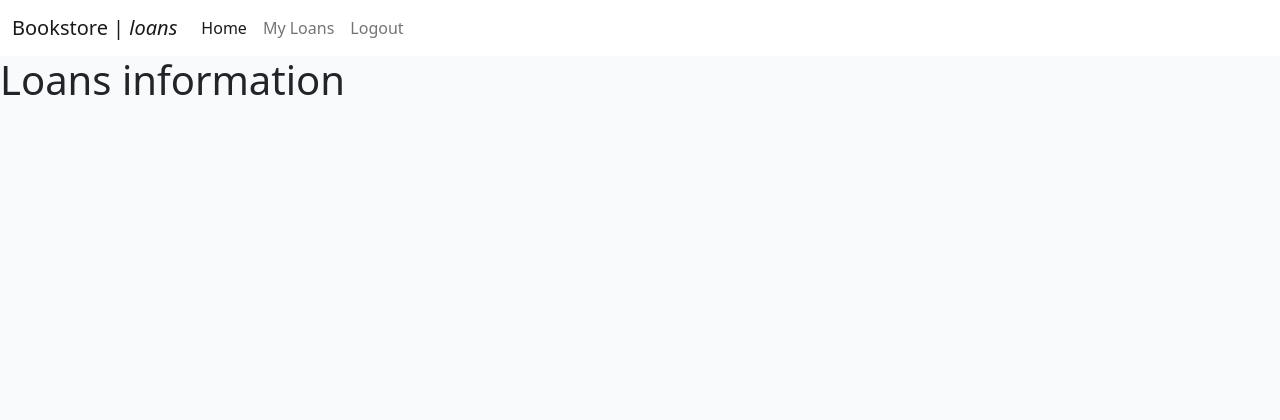
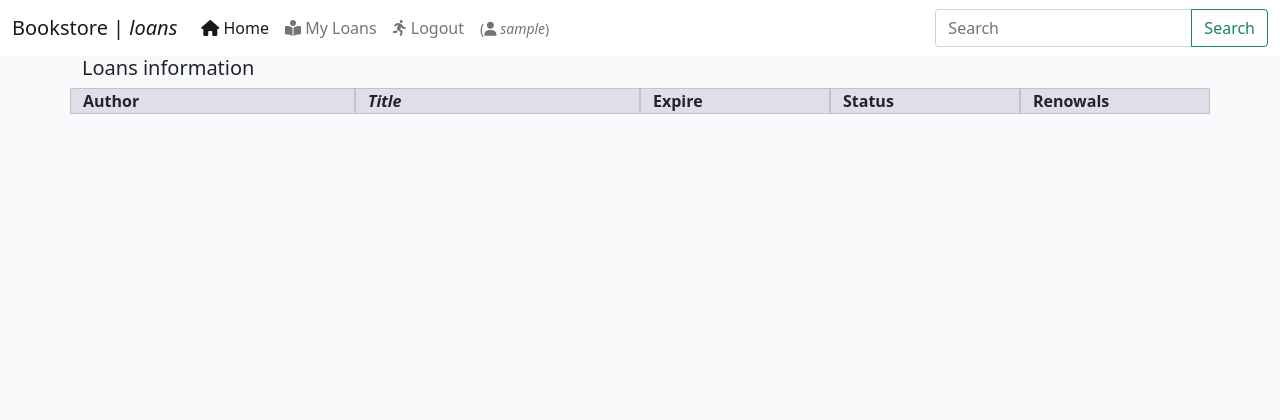
Before and after one commit to patchamama/Bookstore-loans, a Django app: page /loans/ in a window 1280 px wide. Shown: the top 420 px of the page. Run offline with Django 3.2, Linux system fonts and the light colour scheme; the visitor is signed in with stand-in values (Sample User, id 1); data that the repository does not hold is empty; some libraries are stand-ins or nearby versions.

Commit message:
+Section of Loans Information, menu Icons and more details info en book detail

```diff
--- a/loans/views.py
+++ b/loans/views.py
@@ -17,6 +17,7 @@ class BookDetail(View):
         queryset = Book.objects
         book = get_object_or_404(queryset, slug=slug)
         comments = book.book_comments.filter(approved=True).order_by("-created_on")
+        loans = book.book_loans.filter(user=request.user, status__lt=3).order_by("-created_on")
 
         return render(
             request,
@@ -24,6 +25,7 @@ class BookDetail(View):
             {
                 "book": book,
                 "comments": comments,
+                "loans": loans,
                 "commented": False,
                 "comment_form": CommentForm()
             },
@@ -33,6 +35,7 @@ class BookDetail(View):
         queryset = Book.objects
         book = get_object_or_404(queryset, slug=slug)
         comments = book.book_comments.filter(approved=True).order_by("-created_on")
+
 
         comment_form = CommentForm(data=request.POST)
         if comment_form.is_valid():
@@ -66,4 +69,4 @@ class LoanDetail(generic.ListView):
     def get_queryset(self):
         return Loan.objects.filter(
             user=self.request.user
-        ).order_by('-created_on')
+        ).order_by('-expire', 'status')
--- a/static/css/style.css
+++ b/static/css/style.css
@@ -4,6 +4,24 @@ body {
 
 .italic {
     font-style: italic;
+}
+
+.even {
+	background-color: rgba(86,61,124,.15);
+}
+
+.bold {
+    font-weight: 600;
+}
+
+.borders {
+    border: 1px solid rgba(86,61,124,.2);
+}
+
+.font-16 {
+    font-size: 16px;
+    padding: 8px;
+
 }
 
 footer a {
--- a/templates/base.html
+++ b/templates/base.html
@@ -35,24 +35,31 @@
             <div class="collapse navbar-collapse" id="navbarText">
                 <ul class="navbar-nav me-auto mb-2 mb-lg-0">
                     <li class="nav-item">
-                        <a class="nav-link active" aria-current="page" href="{% url 'home' %}">Home</a>
+                        <a class="nav-link active" aria-current="page" href="{% url 'home' %}"><i class="fa-solid fa-house"></i> Home</a>
                     </li>
                     {% if user.is_authenticated %}
                     <li class="nav-item">
-                        <a class="nav-link" href="{% url 'loan_detail' %}">My Loans</a>
+                        <a class="nav-link" href="{% url 'loan_detail' %}"><i class="fa-solid fa-book-open-reader"></i> My Loans</a>
                     </li>
                     <li class="nav-item">
-                        <a class="nav-link" href="{% url 'account_logout' %}">Logout</a>
+                        <a class="nav-link" href="{% url 'account_logout' %}"><i class="fa-solid fa-person-running"></i> Logout</a>
                     </li>
+                    <span class="navbar-brand nav-link font-16"><small>(<i class="fa-solid fa-user"></i> <span class="italic">{{ request.user }}</span>)</small></span>
                     {% else %}
                     <li class="nav-item">
-                        <a class="nav-link" href="{% url 'account_signup' %}">Register</a>
+                        <a class="nav-link" href="{% url 'account_signup' %}"><i class="fa-regular fa-id-card"></i> Register</a>
                     </li>
                     <li class="nav-item">
-                        <a class="nav-link" href="{% url 'account_login' %}">Login</a>
+                        <a class="nav-link" href="{% url 'account_login' %}"><i class="fa-solid fa-arrow-right-to-bracket"></i> Login</a>
                     </li>
                     {% endif %}
                 </ul>
+                <form class="form-inline my-2 my-lg-0">
+                    <div class="input-group">
+                    <input class="form-control mr-sm-2" type="search" placeholder="Search" aria-label="Search">
+                    <button class="btn btn-outline-success my-2 my-sm-0" type="submit">Search</button>
+                    </div>
+                </form>
             </div>
         </div>
     </nav>
@@ -72,6 +79,7 @@
             <i class="fab fa-instagram-square ms-3"></i>
             <i class="fab fa-youtube-square ms-3"></i></p>
     </footer>
+    <script src="https://kit.fontawesome.com/47939453e8.js" crossorigin="anonymous"></script>
 </body>
 
 </html>
--- a/templates/loans_detail.html
+++ b/templates/loans_detail.html
@@ -1,8 +1,45 @@
 {% extends 'base.html' %} {% block content %}
 
-<h1>Loans information</h1>
-{% for loan in myloans %}
-     {{ loan }}
-{% endfor %}
+{% load crispy_forms_tags %}
+
+<div class="container">
+<h5>Loans information</h5>
+
+<div class="row">
+     <div class="borders bold even col-12 col-sm-3">Author</div>
+     <div class="borders bold even col-12 col-sm-3 italic">Title</div>
+     <div class="borders bold even col-12 col-sm-2">Expire</div>
+     <div class="borders bold even col-12 col-sm-2">Status</div>
+     <div class="borders bold even col-12 col-sm-2">Renowals</div>
+</div>
+<div class="row">
+     {% for loan in myloans %}
+          <div class="borders {% if forloop.counter|divisibleby:2 %}even{% else %}odd{% endif %} col-12 col-sm-3">
+               {{ loan.book.author }}
+          </div>
+          <div class="borders {% if forloop.counter|divisibleby:2 %}even{% else %}odd{% endif %} col-12 col-sm-3 italic">
+               <a  class="post-link" href="{% url 'book_detail' loan.book.slug %}">{{ loan.book.title }}</a>
+          </div>
+          <div class="borders {% if forloop.counter|divisibleby:2 %}even{% else %}odd{% endif %} col-12 col-sm-2">
+               {{ loan.expire.date }}
+          </div>
+          <div class="borders {% if forloop.counter|divisibleby:2 %}even{% else %}odd{% endif %} col-12 col-sm-2">
+               {{ loan.show_status }}
+               {% if loan.status == 1 %}
+                    <a alt="Remove reserve" href="#"><i class="fa-solid fa-circle-minus"></i></a>
+               {% endif %}
+          </div>
+          <div class="borders {% if forloop.counter|divisibleby:2 %}even{% else %}odd{% endif %} col-12 col-sm-2">
+               {{ loan.number_renowals }}
+               {% if "Loan" in loan.show_status %}
+                    {% if loan.number_renowals < 3 %}
+                         <a href="#"><i class="fa-solid fa-calendar-plus"></i></a>
+                    {% endif %}
+               {% endif %}
+          </div>
+     {% endfor %}
+</div>
+
+</div>
 
 {% endblock content %}
```
Also changed, not shown: loans/admin.py (+7 -1 lines), loans/models.py (+27 -10 lines), templates/book_detail.html (+48 -2 lines), templates/index.html (+12 -7 lines), loans/migrations/0004_alter_loan_options.py (added), loans/migrations/0005_auto_20230623_1631.py (added).
